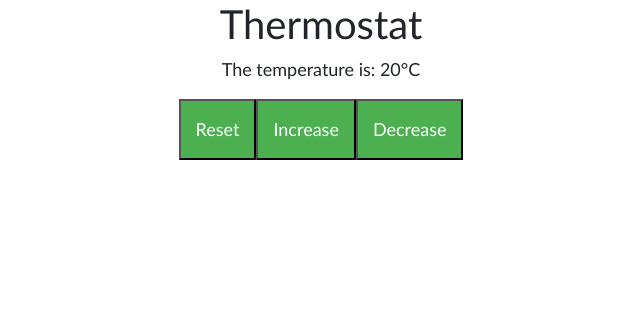
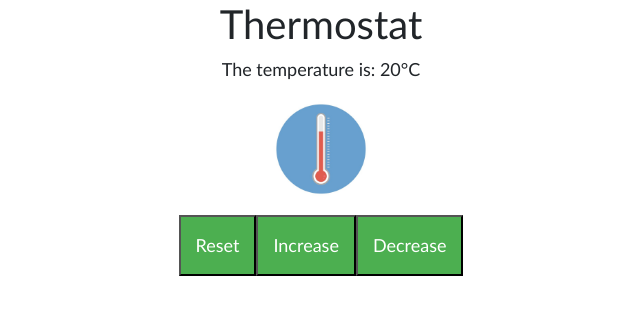
Before and after one commit to jordantroberts/ThermostatDotNet, a React (Create React App) app in the folder ThermostatDotNet/ClientApp/: page / in a window 1280 px wide. Shown: the top 314 px of the page, without its empty margins (319-959 px from the left). Built offline with nearby package versions, Linux system fonts and the light colour scheme.

Commit message:
Added and resized image

```diff
--- a/ThermostatDotNet/ClientApp/src/components/Thermostat.css
+++ b/ThermostatDotNet/ClientApp/src/components/Thermostat.css
@@ -10,7 +10,12 @@ body {
     padding: 15px 15px;
 }
 
-    .button:hover {
-        background-color: #8dd49b;
-        color: white;
-    }
+.button:hover {
+    background-color: #8dd49b;
+    color: white;
+}
+
+.image {
+    width: 100px;
+    height: 100px;
+}
--- a/ThermostatDotNet/ClientApp/src/components/Thermostat.js
+++ b/ThermostatDotNet/ClientApp/src/components/Thermostat.js
@@ -1,6 +1,7 @@
 
 import React, { Component } from 'react';
 import "./Thermostat.css";
+import ThermostatImage from './ThermostatImage.jpg';
 
 export class Thermostat extends Component {
     constructor(props) {
@@ -39,12 +40,13 @@ export class Thermostat extends Component {
         <div>
          <center>
              <h1>Thermostat</h1>
-                 <p>The temperature is: {this.state.temp}°C</p>
+                <p>The temperature is: {this.state.temp}°C</p>
+                <p> <img className="image" src={ThermostatImage} alt={"thermostatimage"}/></p>
                      <button className="button" onClick={() => this.resetTemp()}>Reset</button>
                      <button className="button" onClick={() => this.increaseTemp()}>Increase</button>
                      <button className="button" onClick={() => this.decreaseTemp()}>Decrease</button>
           </center>
-       </div>
+        </div>
     );
   }
 }
```
Also changed, not shown: ThermostatDotNet/ClientApp/src/components/ThermostatImage.jpg (added).
